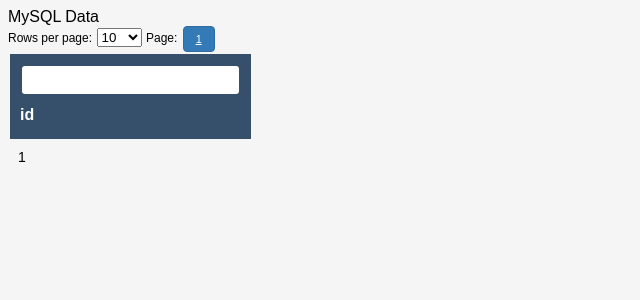
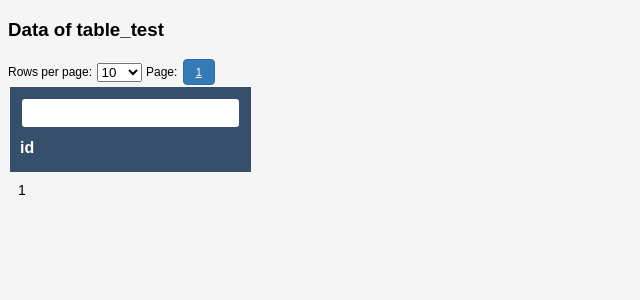
Before and after one commit to tuliovfarias/Flask-MySQL, a Flask app: page / in a window 1280 px wide. Shown: the top 300 px of the page, without its empty margins (0-640 px from the left). Run offline with Flask 3, Linux system fonts and the light colour scheme; tables that the repository leaves empty or names only in its code hold one stand-in row (values such as "Sample post").

Commit message:
table in title

```diff
--- a/app.py
+++ b/app.py
@@ -2,6 +2,8 @@
 import pymysql
 
 app = Flask(__name__)
+
+table_name = 'table_test'
 
 # MySQL database configuration
 db_config = {
@@ -18,7 +20,7 @@
     conn = pymysql.connect(**db_config)
 
     # Query to retrieve all data from the table
-    query = "SELECT * FROM table_test"
+    query = f"SELECT * FROM {table_name}"
     cursor = conn.cursor()
     cursor.execute(query)
 
@@ -35,7 +37,7 @@
     conn.close()
 
     # Render the template with the data and field names
-    return render_template('index.html', data=data, fields=fields, fields_length=fields_length)
+    return render_template('index.html', table=table_name, data=data, fields=fields, fields_length=fields_length)
 
 
 if __name__ == '__main__':
--- a/templates/index.html
+++ b/templates/index.html
@@ -142,7 +142,7 @@
 </head>
 
 <body>
-    <h>MySQL Data</h>
+    <h3>Data of {{ table }}</h3>
     <div>
         <h style="font-size: 12px" ; for="page-size-select">Rows per page:</h>
         <select id="page-size-select">
@@ -151,7 +151,8 @@
             <option value="50">50</option>
             <option value="100">100</option>
         </select>
-        <h style="font-size: 12px" ; id="page-links">Page: </h>
+        <h style="font-size: 12px">Page: </h>
+        <h id="page-links"></h>
     </div>
 
     <table id="data-table">
```
